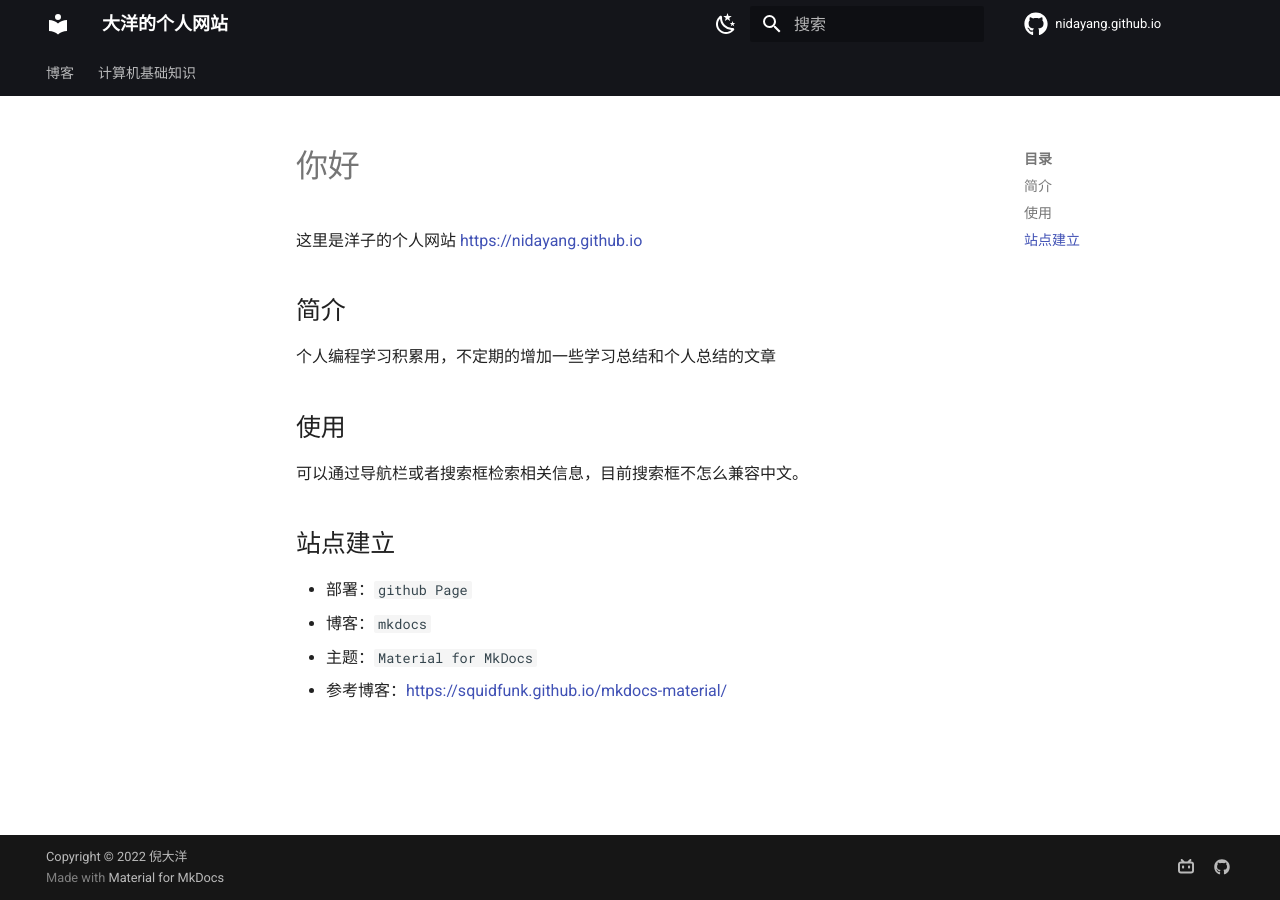
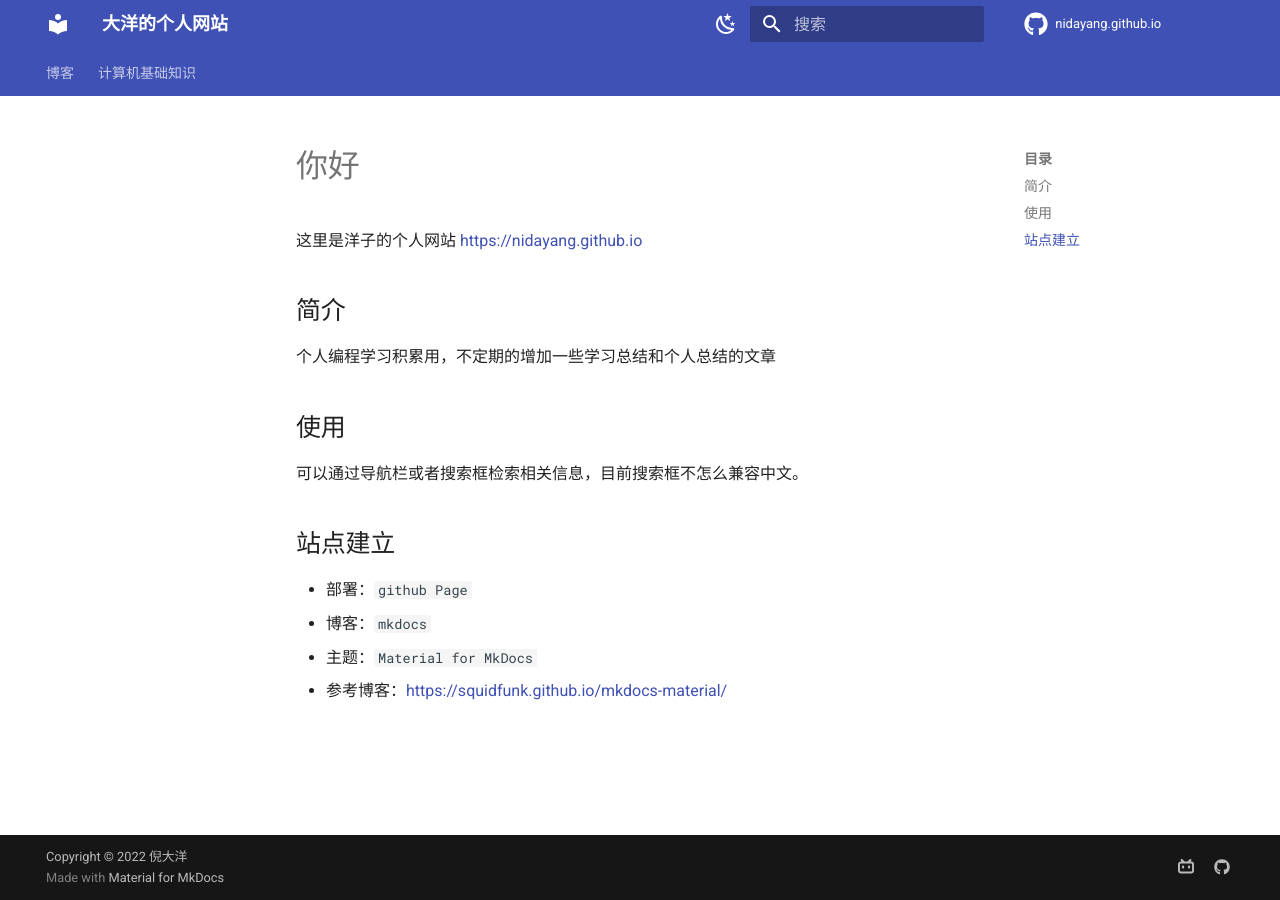
Before and after one commit to nidayang/dayang.github.io, an MkDocs documentation site: the page built from docs/index.md, in a window 1280 px wide. Built offline with MkDocs 1.6.1 and Material for MkDocs 9.7.7, drawn with Linux system fonts in a browser that asks for light colours; comment, search, counter and statistics services are not loaded; old or Windows-style settings are respelled for this version of MkDocs.

Commit message:
第八次初始化

```diff
--- a/mkdocs.yml
+++ b/mkdocs.yml
@@ -10,14 +10,14 @@
   name: material
   palette:
     - scheme: default # 日间模式
-      primary: black # 上方的
-      accent: blue # 链接等可交互元件的高亮色
+      primary: indigo # 上方的
+      accent: orange # 链接等可交互元件的高亮色
       toggle:
         icon: material/weather-night # 图标
         name: 切换至夜间模式 # 鼠标悬浮提示
     - scheme: slate # 夜间模式
-      primary: black
-      accent: blue
+      primary: indigo
+      accent: orange
       toggle:
         icon: material/weather-sunny
         name: 切换至日间模式
@@ -69,7 +69,7 @@
 # [Extensions]
 plugins:
   - search: # 现在还不支持中文搜索 支持之后可以设置语言
-    # insider已经支持中文的分词搜索了 https://squidfunk.github.io/mkdocs-material/blog/2022/chinese-search-support/
+      # insider已经支持中文的分词搜索了 https://squidfunk.github.io/mkdocs-material/blog/2022/chinese-search-support/
       lang:
         - en
         - ja
```
